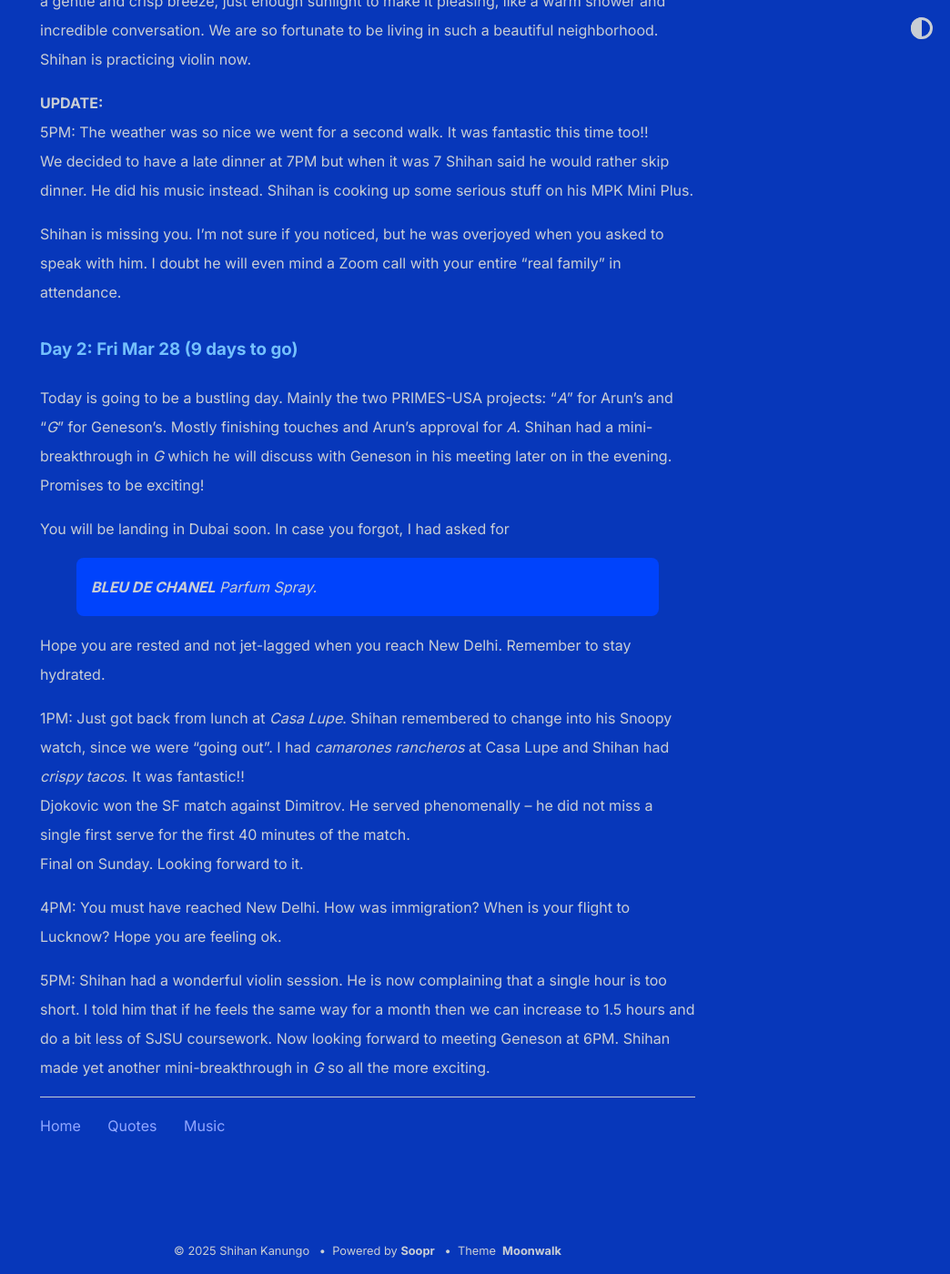
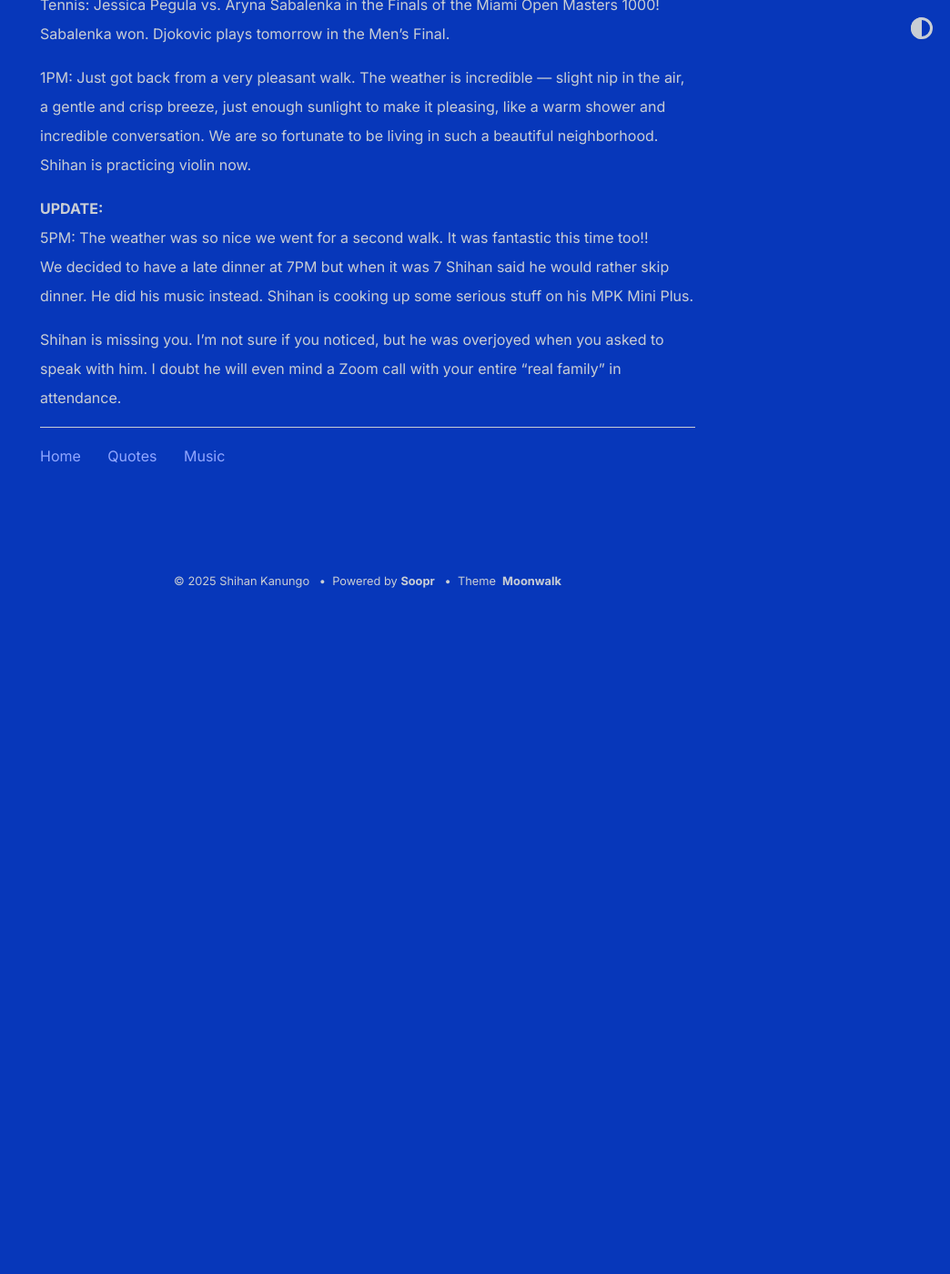
Before and after one commit to shihankanungo/shihankanungo.github.io, a Jekyll site: the page built from india-trip.md, in a window 1280 px wide and 1400 px high, scrolled down 1220 px. Shown: the whole window at 91% size, without its empty margins (236-1280 px from the left). Built offline with Jekyll 4.4.1, drawn with Linux system fonts in a browser that asks for light colours; after the commit the page ends 1884 px from its top, so only the background shows below that; some of the changed text lies outside the part shown.

Commit message:
Update india-trip.md

```diff
--- a/india-trip.md
+++ b/india-trip.md
@@ -35,25 +41,3 @@ Shihan is cooking up some serious stuff on his MPK Mini Plus.
 
 Shihan is missing you. I'm not sure if you noticed, but he was overjoyed when you asked to speak with him. I doubt he will
 even mind a Zoom call with your entire "real family" in attendance.
-
-### Day 2: Fri Mar 28 (9 days to go)
-
-Today is going to be a bustling day. Mainly the two PRIMES-USA projects: "_A_" for Arun's and "_G_" for Geneson's.
-Mostly finishing touches and Arun's approval for _A_. Shihan had a mini-breakthrough in _G_ which he will discuss
-with Geneson in his meeting later on in the evening. Promises to be exciting!
-
-You will be landing in Dubai soon. In case you forgot, I had asked for
-> **BLEU DE CHANEL** _Parfum Spray_.
-
-Hope you are rested and not jet-lagged when you reach New Delhi. Remember to stay hydrated.
-
-1PM: Just got back from lunch at _Casa Lupe_. Shihan remembered to change into his Snoopy watch, since we were "going out".
-I had _camarones rancheros_ at Casa Lupe and Shihan had _crispy tacos_. It was fantastic!!
-<br> Djokovic won the SF match against Dimitrov. He served phenomenally -- he did not miss a single first serve for the first
-40 minutes of the match. <br> Final on Sunday. Looking forward to it.
-
-4PM: You must have reached New Delhi. How was immigration? When is your flight to Lucknow? Hope you are feeling ok.
-
-5PM: Shihan had a wonderful violin session. He is now complaining that a single hour is too short. I told him that if he feels
-the same way for a month then we can increase to 1.5 hours and do a bit less of SJSU coursework. Now looking forward to meeting
-Geneson at 6PM. Shihan made yet another mini-breakthrough in _G_ so all the more exciting.
```
Also changed, not shown: other parts of india-trip.md (+6 -0 lines).
